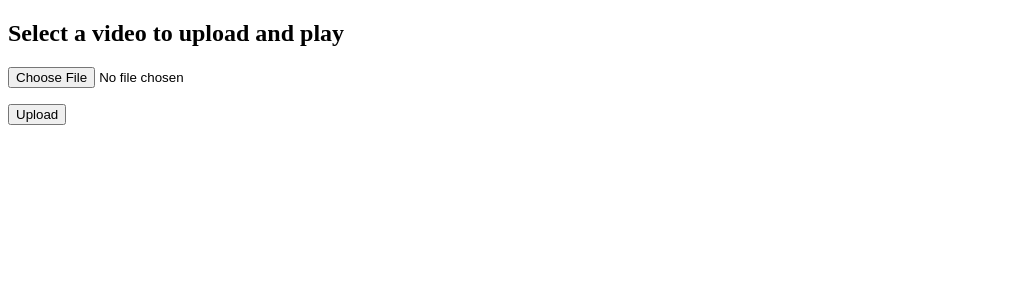
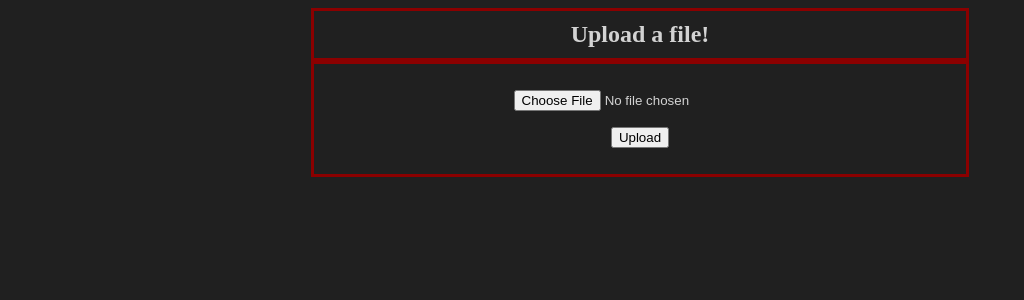
Before and after one commit to LP0101/QuickClip, a Flask app: page / in a window 1280 px wide. Shown: the top 300 px of the page, without its empty margins (0-1024 px from the left). Run offline with Flask 2, Linux system fonts and the light colour scheme.

Commit message:
Basic styling

```diff
--- a/app.py
+++ b/app.py
@@ -31,7 +31,8 @@ def upload_video():
         return redirect(request.uri)
     else:
         if not file.mimetype.startswith("video/"):
-            return "Not a video", 400
+            flash ("Please upload a video file")
+            return redirect('/')
         filename = random_filename(8)
         file.save(os.path.join(app.config['UPLOAD_FOLDER'], filename))
         return redirect(f"/v/{filename}")
--- /dev/null
+++ b/static/style.css
@@ -0,0 +1,16 @@
+body {
+    background-color: #202020;
+    color: lightgrey
+}
+
+li {
+    list-style-type: none;
+}
+
+.centered {
+    margin: auto;
+    text-align: center;
+    width: 50%;
+    border: 3px solid darkred;
+    padding: 10px;
+}
--- a/templates/clip.html
+++ b/templates/clip.html
@@ -1,9 +1,7 @@
 <html>
   <head>
     <meta charset="UTF-8">
-    <style>
-
-    </style>
+    <link rel=stylesheet type=text/css href="{{ url_for('static', filename='style.css') }}">
     <title>QuickClip</title>
   </head>
   <body>
--- a/templates/index.html
+++ b/templates/index.html
@@ -1,18 +1,24 @@
 <!doctype html>
-<title>Python Flask - Video Upload and Play Example</title>
-<h2>Select a video to upload and play</h2>
+<html>
+<title>QuickClip</title>
+<head>
+	<link rel=stylesheet type=text/css href="{{ url_for('static', filename='style.css') }}">
+</head>
+<body>
+<h2 class="centered"><span>Upload a file!</span></h2>
+{% with messages = get_flashed_messages() %}
+{% if messages %}
 <p>
-	{% with messages = get_flashed_messages() %}
-	  {% if messages %}
-		<ul>
+		<ul class="centered">
 		{% for message in messages %}
 		  <li>{{ message }}</li>
 		{% endfor %}
 		</ul>
+</p>
 	  {% endif %}
 	{% endwith %}
-</p>
-<form method="post" action="/" enctype="multipart/form-data">
+<div class="foo">
+<form class="centered" method="post" action="/" enctype="multipart/form-data">
     <dl>
 		<p>
 			<input type="file" name="clip" autocomplete="off" required>
@@ -22,3 +28,6 @@
 		<input type="submit" value="Upload">
 	</p>
 </form>
+</div>
+</body>
+</html>
```
Also changed, not shown: 1 other file.
